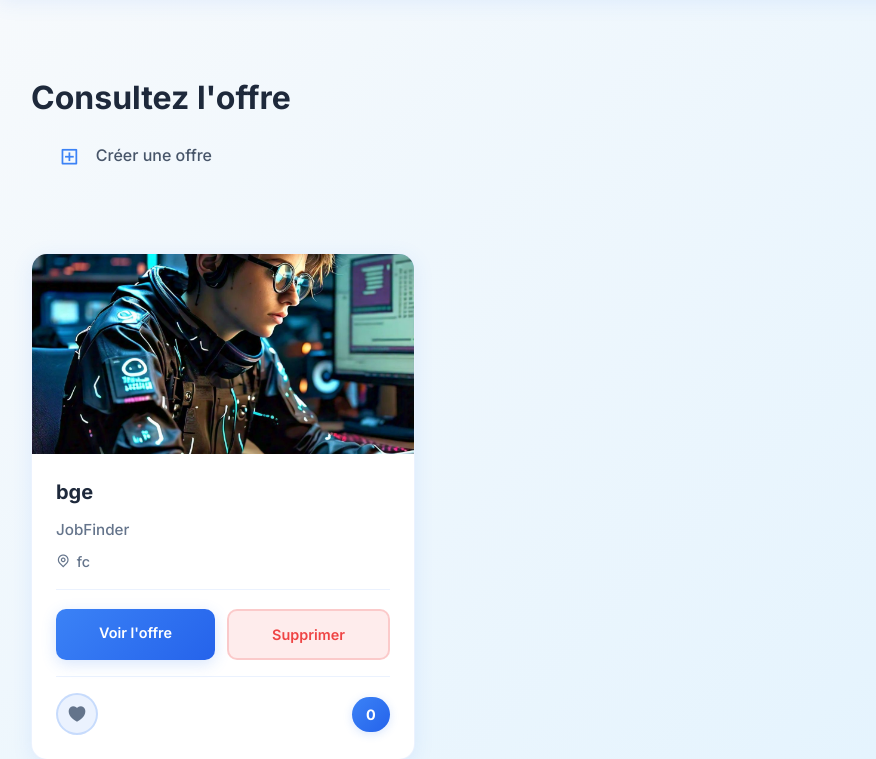
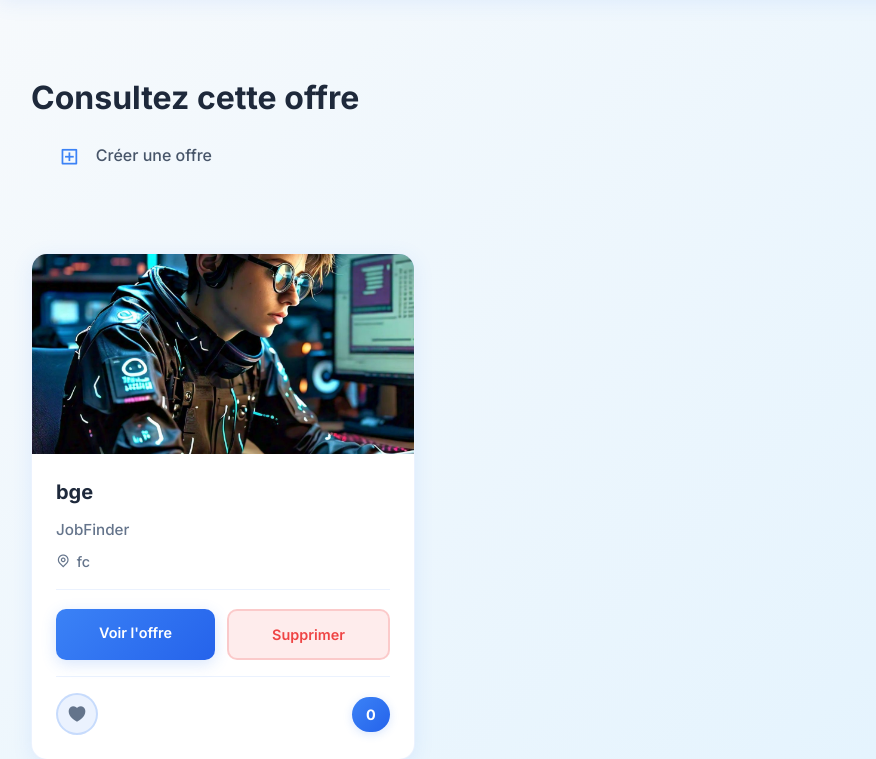
Before and after one commit to Kevin0william/jobfinder, a Django app: page /accueil/ in a window 1280 px wide. Shown: the part 156-915 px from the top of the page, without its empty margins (1-877 px from the left). Run offline with Django 5.2, Linux system fonts and the light colour scheme; a user stored in the database is signed in; data comes from the database, SQL or seed files in the repository; data that the repository does not hold is empty; some libraries are stand-ins or nearby versions.

Commit message:
'encore'

```diff
--- a/app/templates/app/accueil.html
+++ b/app/templates/app/accueil.html
@@ -603,9 +603,9 @@
             {% if offres.count == 0 %}
             <li>Aucune offre disponible <a href="{% url 'creation_offre' %}"><i class="ri-add-box-line"></i> Créer une offre</a></li>
             {% elif offres.count == 1 %}
-            <li>Consultez l'offre <a href="{% url 'creation_offre' %}"><i class="ri-add-box-line"></i> Créer une offre</a></li>
+            <li>Consultez cette offre <a href="{% url 'creation_offre' %}"><i class="ri-add-box-line"></i> Créer une offre</a></li>
             {% else %}
-            <li>Consultez toutes les {{offres.count}} offres <a href="{% url 'creation_offre' %}"><i class="ri-add-box-line"></i> Créer une offre</a></li>
+            <li>Consultez toutes les offres <a href="{% url 'creation_offre' %}"><i class="ri-add-box-line"></i> Créer une offre</a></li>
             {% endif %}
         </h2>
 
--- a/app/templates/app/detail_cv.html
+++ b/app/templates/app/detail_cv.html
@@ -401,7 +401,7 @@
                     <div class="section">
                         <div class="section-title">Description</div>
                         <div class="box desc">
-                            {# note: champ 'desciption' selon ton formulaire #} {{ cv.description|default:"Aucune description fournie." }}
+                            {# note: champ 'desciption' selon ton formulaire #} {{ cv.description|default:"Aucune description fournie."|urlize|linebreaksbr }}
                         </div>
                     </div>
 
--- a/app/templates/app/detail_offre.html
+++ b/app/templates/app/detail_offre.html
@@ -661,7 +661,7 @@
                 <div class="offer-section">
                     <h2 class="section-title">Description de l'offre</h2>
                     <div class="offer-description">
-                        {{ offre.description }}
+                        {{ offre.description|urlize|linebreaksbr }}
                     </div>
                 </div>
 
--- a/app/templates/app/detail_produit.html
+++ b/app/templates/app/detail_produit.html
@@ -625,7 +625,7 @@
                 <div class="offer-section">
                     <h2 class="section-title">Description du produit</h2>
                     <div class="offer-description">
-                        {{ produit.description }}
+                        {{ produit.description|urlize|linebreaksbr }}
                     </div>
                 </div>
 
--- a/app/templates/app/discussion.html
+++ b/app/templates/app/discussion.html
@@ -360,7 +360,7 @@
         <div class="messages-container" id="messagesContainer">
             {% if messages %} {% for message in messages %} {% if message.sender == request.user %}
             <div class="message sent" data-timestamp="{{ message.date.timestamp }}">
-                <div class="message-bubble">{{ message.message }}</div>
+                <div class="message-bubble">{{ message.message|urlize|linebreaksbr }}</div>
                 <div class="message-label">
                     <span class="message-time">{{message.date|date:"H:i"}}</span>
                 </div>
--- a/app/templates/app/notification.html
+++ b/app/templates/app/notification.html
@@ -676,7 +676,7 @@
                 </div>
                 <div class="notif-content">
                     <div class="notif-message">
-                        <strong>Message de l'équipe Job<span style="color: #ffffff;">Finder</span> :</strong> {{ notif.message }}
+                        <strong>Message de l'équipe Job<span style="color: #ffffff;">Finder</span> :</strong> {{ notif.message|urlize|linebreaksbr }}
                     </div>
                 </div>
                 <div class="notif-footer">
@@ -702,7 +702,7 @@
                 </div>
                 <div class="notif-content">
                     <div class="notif-message">
-                        <strong>Message :</strong> {{ notif.message }}
+                        <strong>Message :</strong> {{ notif.message|urlize|linebreaksbr }}
                     </div>
                 </div>
                 <div class="notif-footer">
--- a/app/templates/app/publication.html
+++ b/app/templates/app/publication.html
@@ -565,7 +565,7 @@
                 </div>
 
                 <div class="publication-body {{publication.style}}">
-                    {{ publication.message|linebreaksbr }}
+                    {{ publication.message||urlize|linebreaksbrbr }}
                 </div>
 
                 <div class="publication-footer">
--- a/app/templates/app/ul.html
+++ b/app/templates/app/ul.html
@@ -29,11 +29,11 @@
         </a>
     </li>
 
-    <li>
+    <!-- <li>
         <a href="{% url 'chat' %}">
             <i class="ri-customer-service-2-line"></i> Assistance JobFinder
         </a>
-    </li>
+    </li> -->
 
     <li>
         <a href="{% url 'user_list' %}">
```
